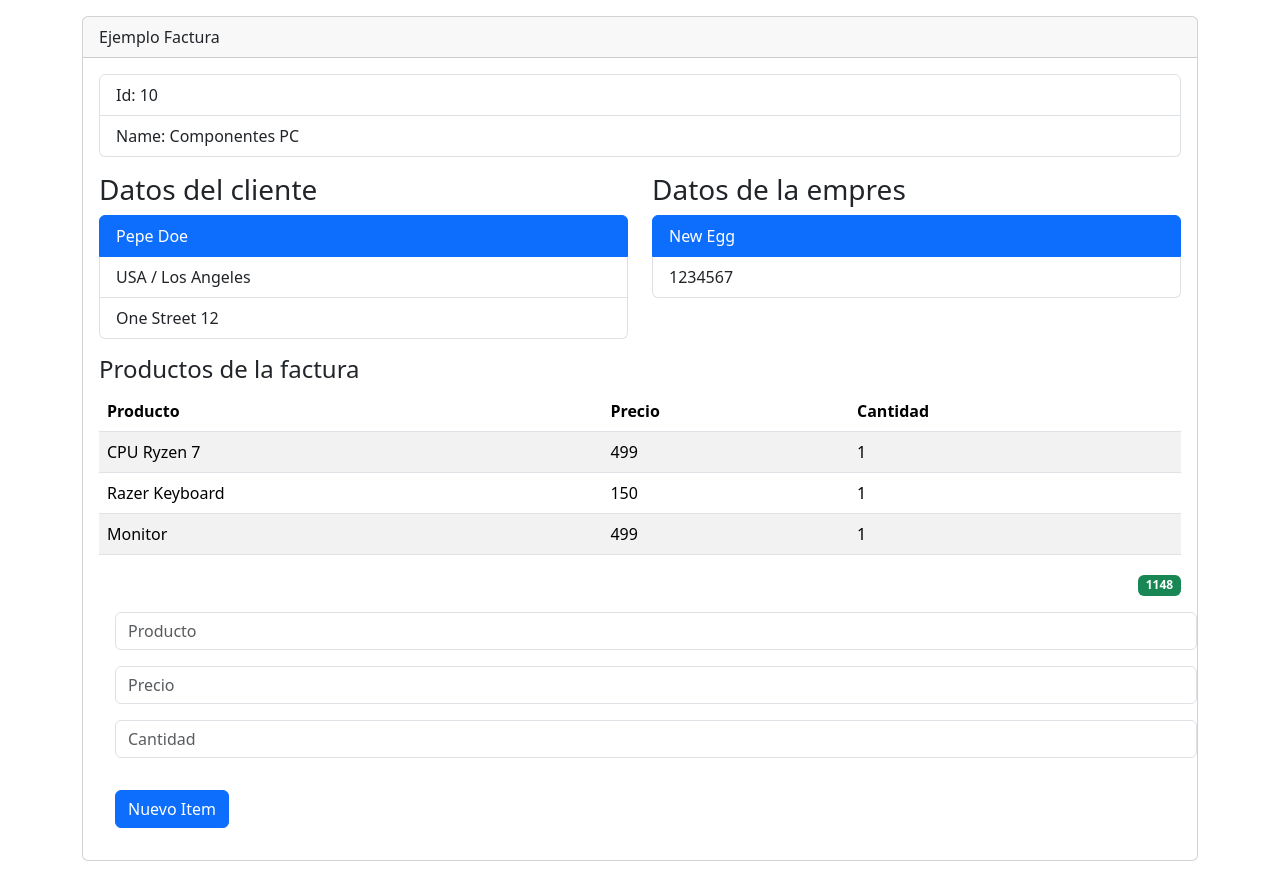
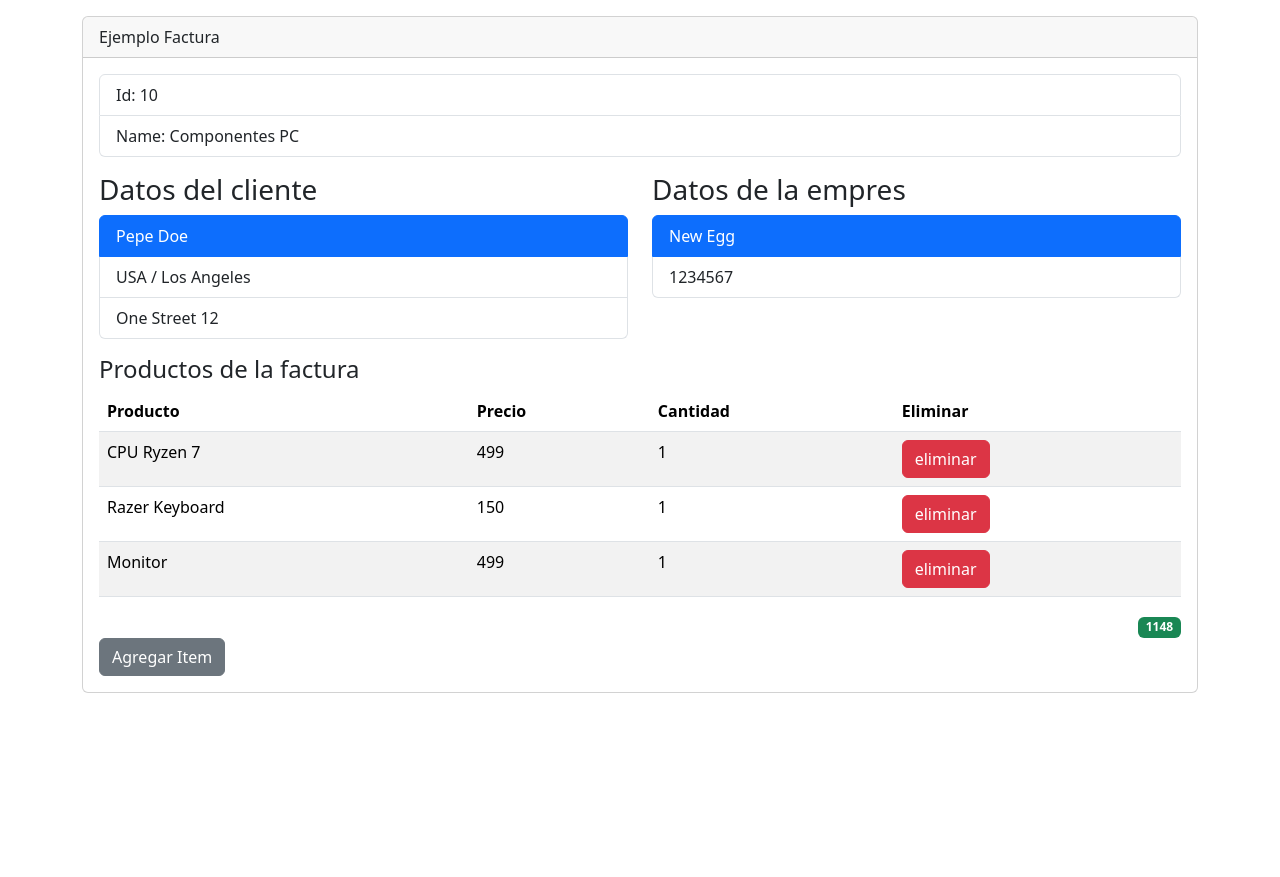
Before and after one commit to nalcota/proyectoFactura, a React (Vite) app: page / in a window 1280 px wide. After the commit the page ends 800 px from the top, so only its background shows below. Built offline with nearby package versions, Linux system fonts and the light colour scheme.

Commit message:
Agregando Boton para mostrar formulario, y boton de eliminar items

```diff
--- a/src/InvoiceApp.jsx
+++ b/src/InvoiceApp.jsx
@@ -28,6 +28,8 @@
 };
 export const InvoiceApp = () => {
 
+    const[activeForm, setActiveForm] = useState(false);
+
     const [total, setTotal] = useState(0);
 
     const [invoice, setInvoice] = useState(invoiceInitial);
@@ -44,7 +46,7 @@
 
     useEffect(() => {
         setTotal(calculateTotal(items));
-        console.log('data')
+        console.log('Se agrega item')
     }, [items]);
 
 
@@ -65,9 +67,14 @@
                 quantity: parseInt(quantity.trim(), 10)
             }]);
             setCounter(counter + 1);
+    }
 
+    const handlerDeleteItem = (id) => {
+        setItems(items.filter(item => item.id !== id ))
+    }
 
-
+    const onActiveForm = () => {
+        setActiveForm(!activeForm);
     }
 
     return (
@@ -88,9 +95,13 @@
                                 <CompanyView title={"Datos de la empres"} company={company} />
                             </div>
                         </div>
-                        <ListItemsView title="Productos de la factura" items={items} />
+                        <ListItemsView title="Productos de la factura" items={items} handlerDeleteItem={id => handlerDeleteItem(id)} />
                         <TotalView total={total} />
-                        <FormItemsView handler={handlerAddItems}/>
+                        <button className="btn btn-secondary" onClick={ onActiveForm}>
+                        {!activeForm? 'Agregar Item': 'Ocultar Form'}</button>
+                        { !activeForm || <FormItemsView handler={handlerAddItems}/>}
+
+
 
                     </div>
                 </div>
--- a/src/components/ListItemsView.jsx
+++ b/src/components/ListItemsView.jsx
@@ -2,7 +2,7 @@
 
 import { RowItemView } from "./RowItemView"
 
-export const ListItemsView = ({title, items}) => {
+export const ListItemsView = ({title, items, handlerDeleteItem}) => {
 
     return (
         <>
@@ -13,13 +13,21 @@
                         <th>Producto</th>
                         <th>Precio</th>
                         <th>Cantidad</th>
+                        <th>Eliminar</th>
                     </tr>
 
                 </thead>
                 <tbody>
                     {items.map(({ id, product, price, quantity }) => (
 
-                        <RowItemView key={id} product={product} price={price} quantity={quantity}/>
+                        <RowItemView
+                        key={id}
+                        id={id}
+                        product={product}
+                        price={price}
+                        quantity={quantity}
+                        handlerDeleteItem={id => handlerDeleteItem(id)}
+                        />
                         ))}
 
                 </tbody>
--- a/src/components/RowItemView.jsx
+++ b/src/components/RowItemView.jsx
@@ -1,12 +1,15 @@
 import PropTypes from 'prop-types'
 
-export const RowItemView = ({product,price,quantity}) => {
+export const RowItemView = ({id,product,price,quantity, handlerDeleteItem}) => {
     return (
         <>
             <tr>
                 <td>{product}</td>
                 <td>{price}</td>
                 <td>{quantity}</td>
+                <td><button
+                className='btn btn-danger'
+                onClick={() => handlerDeleteItem(id)}>eliminar</button></td>
             </tr>
         </>
     )
```
